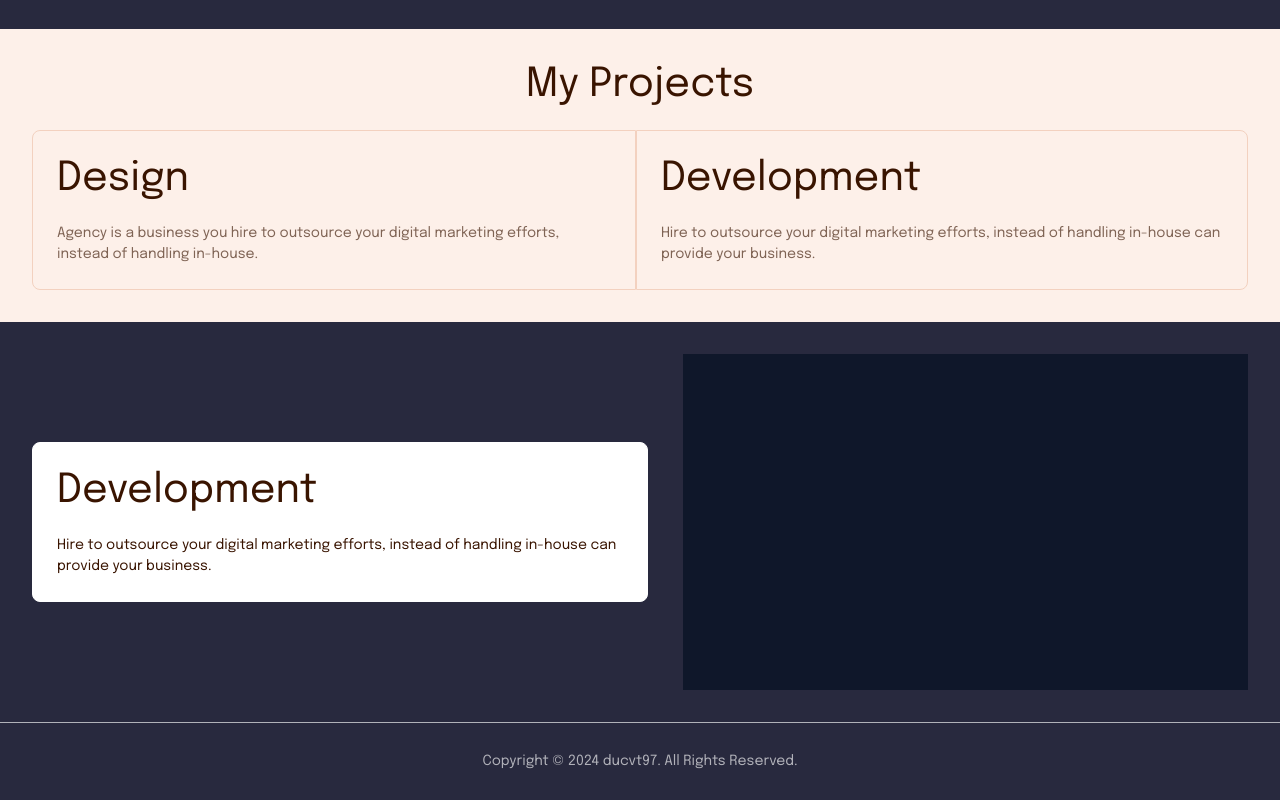
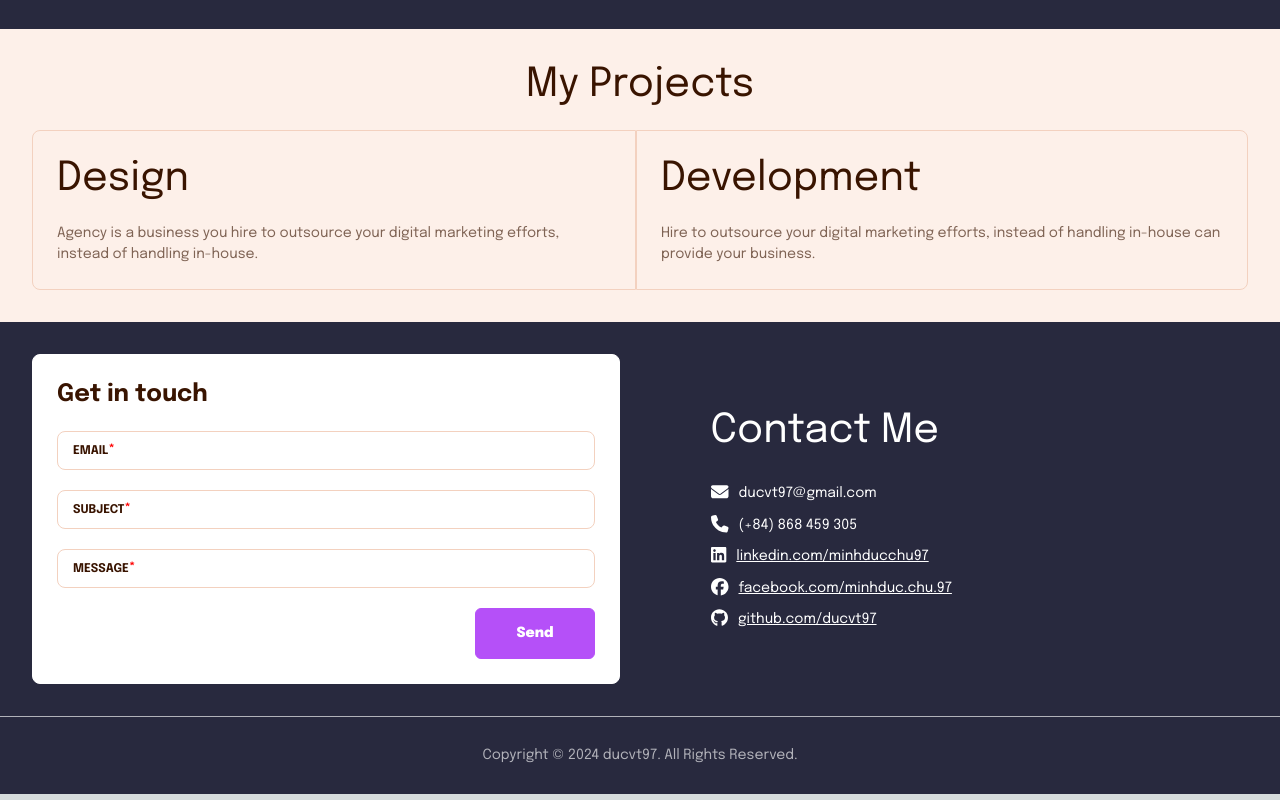
Before and after one commit to ducvt97/cmduc-portfolio, a Next.js app: page / in a window 1280 px wide. Shown: the part 1253-2053 px from the top of the page. Built offline with nearby package versions, Linux system fonts and the light colour scheme.

Commit message:
Update Contact section in HomePage

```diff
--- a/app/layout.tsx
+++ b/app/layout.tsx
@@ -1,10 +1,14 @@
 import type { Metadata } from "next";
 import { Epilogue } from "next/font/google";
+import { config } from '@fortawesome/fontawesome-svg-core'
+import '@fortawesome/fontawesome-svg-core/styles.css'
 import "@/assets/styles/css/globals.css";
 import "@/assets/styles/scss/index.scss"
 
 import Header from "@/components/Header";
 import Footer from "@/components/Footer";
+
+config.autoAddCss = false
 
 const inter = Epilogue({ subsets: ["latin"] });
 
--- a/app/page.tsx
+++ b/app/page.tsx
@@ -1,3 +1,8 @@
+import { faFacebook, faGithub, faLinkedin } from "@fortawesome/free-brands-svg-icons";
+import { faEnvelope, faPhone } from "@fortawesome/free-solid-svg-icons";
+import { FontAwesomeIcon } from "@fortawesome/react-fontawesome";
+import Link from "next/link";
+
 export default function Home() {
   return (
     <main className="">
@@ -73,13 +78,53 @@ export default function Home() {
       </section>
       <section className="section bg-dark gap-10">
         <div className="card card-white flex-1">
-          <h3>Development</h3>
-          <div className="">
-            Hire to outsource your digital marketing efforts, instead of
-            handling in-house can provide your business.
+          <h4>Get in touch</h4>
+          <div className="input-field">
+            <input type="text" id="email" required className="input" />
+            <label htmlFor="email">Email</label>
           </div>
+          <div className="input-field">
+            <input type="text" id="subject" required className="input" />
+            <label htmlFor="email">Subject</label>
+          </div>
+          <div className="input-field">
+            <input type="text" id="message" required className="input" />
+            <label htmlFor="email">Message</label>
+          </div>
+          <button className="btn btn-primary w-max self-end">Send</button>
         </div>
-        <div className="h-96 flex-1 bg-slate-900"></div>
+        <div className="flex flex-1 flex-col gap-3 sm:pl-16">
+          <h3 className="mb-5">Contact Me</h3>
+          <div className="flex">
+            <FontAwesomeIcon icon={faEnvelope} className="text-xl mr-3" />
+            ducvt97@gmail.com
+          </div>
+          <div className="flex">
+            <FontAwesomeIcon icon={faPhone} className="text-xl mr-3" />
+            (+84) 868 459 305
+          </div>
+          <Link
+            href="https://www.linkedin.com/in/minhducchu97/"
+            className="flex underline"
+          >
+            <FontAwesomeIcon icon={faLinkedin} className="text-xl mr-3" />
+            linkedin.com/minhducchu97
+          </Link>
+          <Link
+            href="https://www.facebook.com/minhduc.chu.97/"
+            className="flex underline"
+          >
+            <FontAwesomeIcon icon={faFacebook} className="text-xl mr-3" />
+            facebook.com/minhduc.chu.97
+          </Link>
+          <Link
+            href="https://github.com/ducvt97"
+            className="flex underline"
+          >
+            <FontAwesomeIcon icon={faGithub} className="text-xl mr-3" />
+            github.com/ducvt97
+          </Link>
+        </div>
       </section>
     </main>
   );
--- a/assets/styles/css/globals.css
+++ b/assets/styles/css/globals.css
@@ -35,6 +35,10 @@ body {
   line-height: 20px;
 }
 
+* {
+  transition: all .3s;
+}
+
 @layer utilities {
   .text-balance {
     text-wrap: balance;
--- a/assets/styles/scss/index.scss
+++ b/assets/styles/scss/index.scss
@@ -137,6 +137,41 @@ label {
     }
   }
 
+  .input-field {
+    display: flex;
+    flex-direction: column-reverse;
+    gap: 12px;
+    position: relative;
+
+    .input {
+      padding: 8px 16px;
+      border: 1px solid var(--border-accent);
+      border-radius: 8px;
+      &:focus,
+      &:focus-visible {
+        border-color: var(--text-accent);
+        outline: none;
+      }
+    }
+    .input:required + label {
+      position: absolute;
+      top: 12px;
+      left: 16px;
+      &::after {
+        content: "*";
+        color: red;
+        font-size: 14px;
+      }
+    }
+    .input:focus + label {
+      padding: 0 4px;
+      top: -8px;
+      left: 12px;
+      z-index: 1;
+      background-color: var(--text-light);
+    }
+  }
+
   .card {
     display: flex;
     flex-direction: column;
--- a/package.json
+++ b/package.json
@@ -9,6 +9,11 @@
     "lint": "next lint"
   },
   "dependencies": {
+    "@fortawesome/fontawesome-svg-core": "^6.5.2",
+    "@fortawesome/free-brands-svg-icons": "^6.5.2",
+    "@fortawesome/free-regular-svg-icons": "^6.5.2",
+    "@fortawesome/free-solid-svg-icons": "^6.5.2",
+    "@fortawesome/react-fontawesome": "^0.2.0",
     "next": "14.2.2",
     "react": "^18",
     "react-dom": "^18"
```
Also changed, not shown: 1 other file (tests, documents, lock files or other folders).
